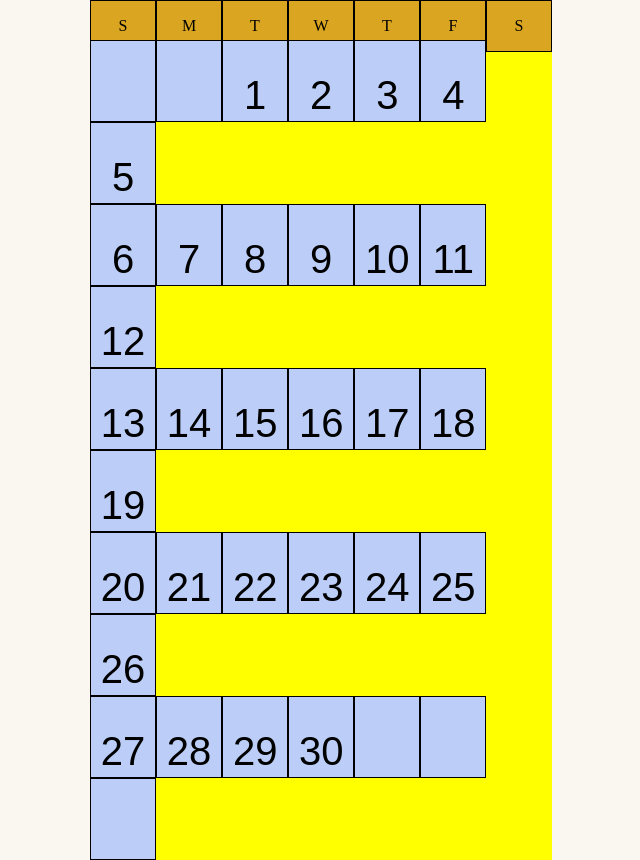
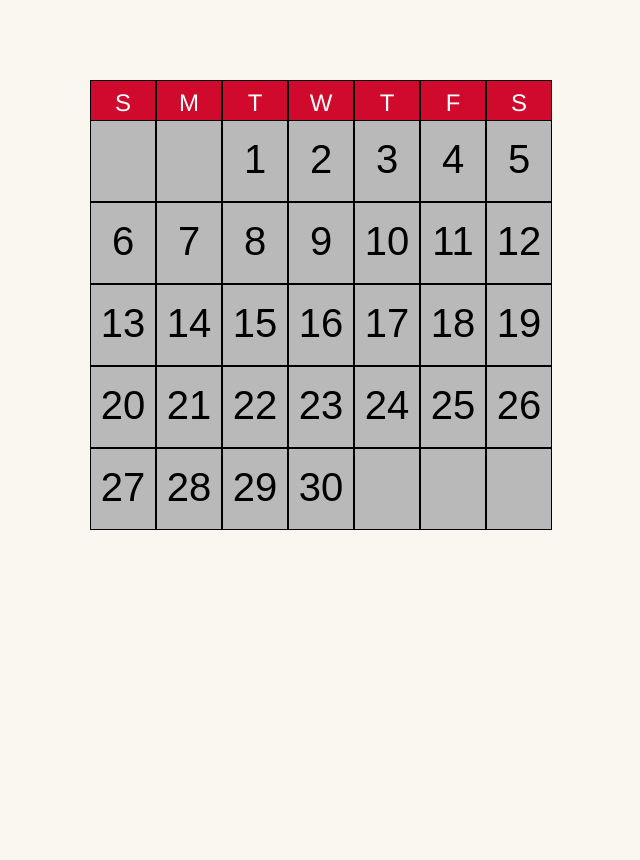
Before and after one commit to Erik-TS/Calendar, a Next.js app: page / in a window 1280 px wide. Shown: the whole page, without its empty margins (319-959 px from the left). After the commit the page ends 800 px from the top, so only its background shows below. Built offline with nearby package versions, Linux system fonts and the light colour scheme.

Commit message:
Change CSS Style.

```diff
--- a/css/calendar.module.css
+++ b/css/calendar.module.css
@@ -1,5 +1,6 @@
 .calendar {
     background-color: yellow;
+    margin-top: 5rem;
 }
 
 .calendar ul {
--- a/css/day.module.css
+++ b/css/day.module.css
@@ -1,7 +1,7 @@
 .day{
-    background-color: #BCCEF8;
+    background-color: #b9b9b9;
     display: inline-block;
-    width: 5.005vw;
+    width: 5vw;
     height: 10vh;
     border: 1px solid black;
     text-align: center;
@@ -10,8 +10,7 @@
 .day p{
     font-family: Arial, Helvetica, sans-serif;
     font-size: 2.5rem;
-    margin: 0;
-    padding-top: 2rem;
+    margin: 25% 0 0;
 }
 
 .day0{
--- a/css/week.module.css
+++ b/css/week.module.css
@@ -1,4 +1,4 @@
 .week{
     display: block;
-    width: 35.8vw;
+    width: 100%;
 }
--- a/css/weekDay.module.css
+++ b/css/weekDay.module.css
@@ -1,6 +1,15 @@
 .weekDay{
     width: 5vw;
-    background-color: goldenrod;
+    background-color: #CF0A2C;
     display: inline-block;
+    height: 100%;
     border: 1px solid;
 }
+
+.weekDay p{
+    color: white;
+    font-family: 'Franklin Gothic Medium', 'Arial Narrow', Arial, sans-serif;
+    font-size: 1.5rem;
+    padding: 0.5rem;
+    margin: 0;
+}
--- a/pages/index.tsx
+++ b/pages/index.tsx
@@ -1,5 +1,4 @@
 import * as calendarLogic from './calendarLogic'
-import Week from "./week"
 import Calendar from './calendar'
 
 export default function () {
```
